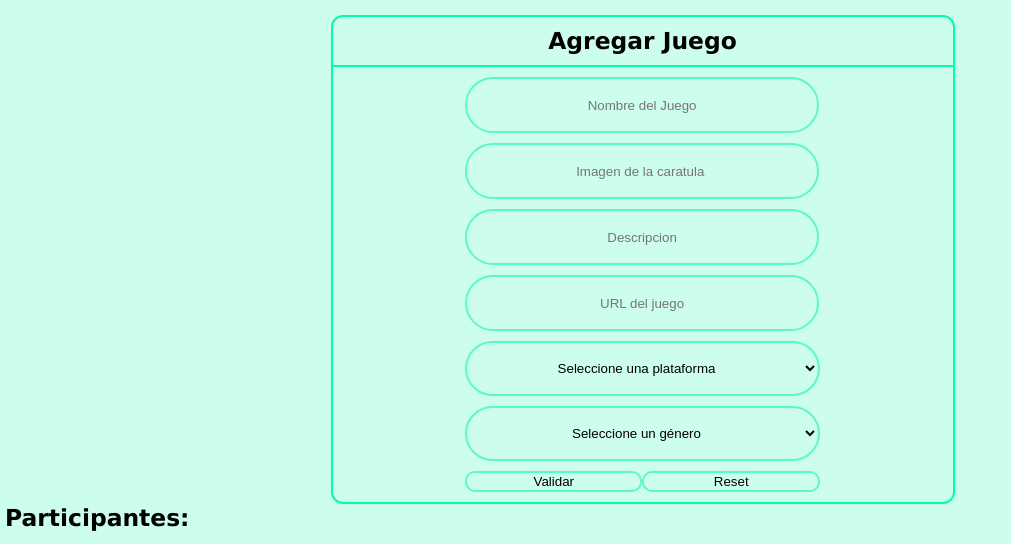
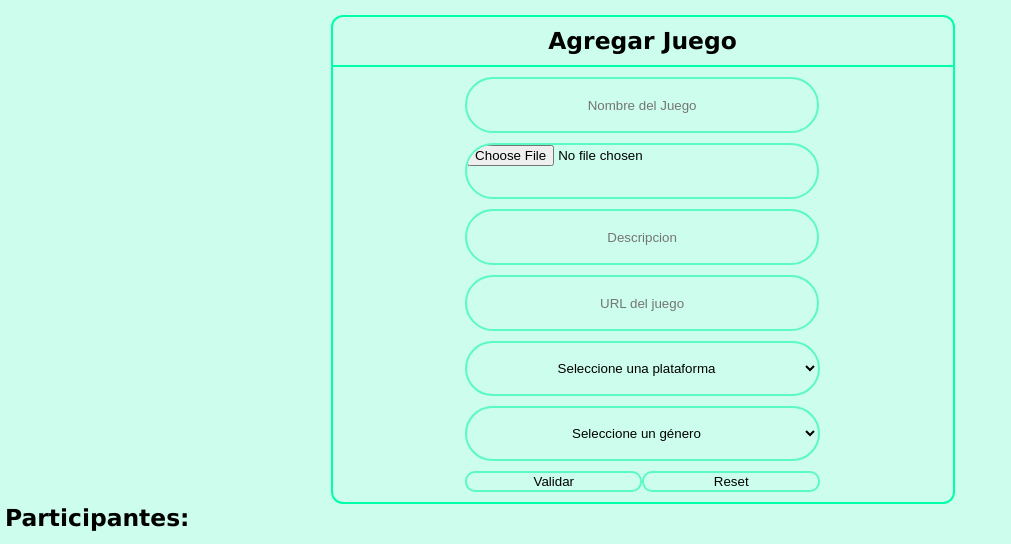
Before and after one commit to ImportFromCBastian/GamerPulse, a PHP site: page /altaJuego.php in a window 1280 px wide. Shown: the part 150-694 px from the top of the page, without its empty margins (0-1011 px from the left). Run offline with PHP 8.4, Linux system fonts and the light colour scheme.

Commit message:
Update altaJuego.php

```diff
--- a/Entrega1/altaJuego.php
+++ b/Entrega1/altaJuego.php
@@ -17,7 +17,7 @@
 
                 <input class="inputFilter" type ="text" placeholder="Nombre del Juego" id ="nombre" name="nombre">
 
-                <input class ="inputFilter" type ="text" placeholder="Imagen de la caratula " id ="img" name="img">
+                <input class ="inputFilter" type ="file" placeholder="Imagen de la caratula " id ="img" name="img">
 
                 <input class="inputFilter" type ="text" placeholder="Descripcion" id="descripcion" name="descripcion">
 
```
